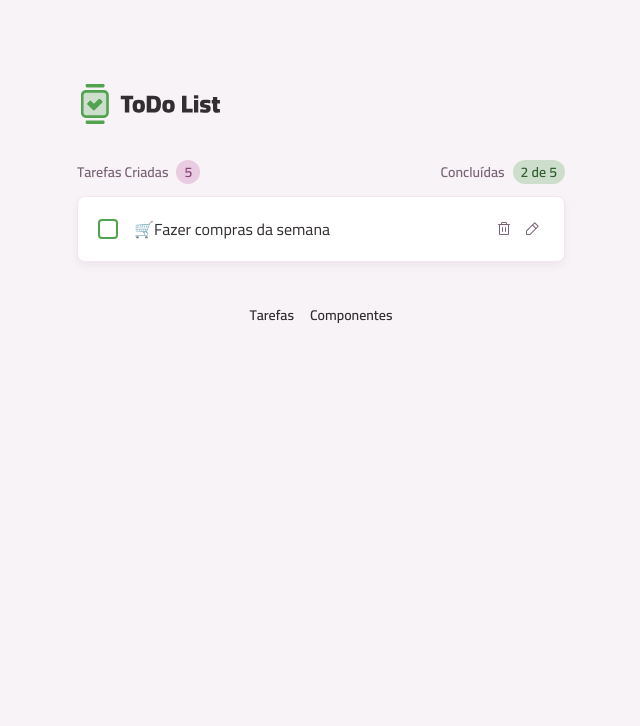
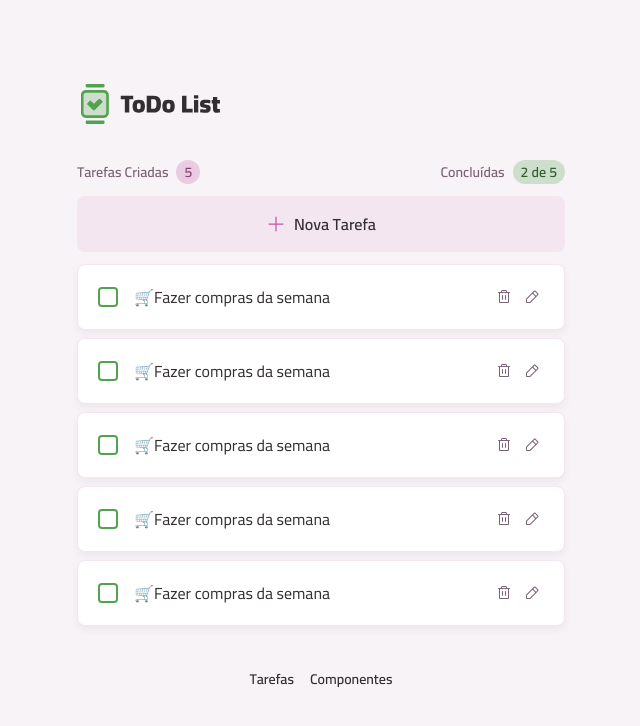
Before and after one commit to paulohenriquecorrea/todo, a React (Vite) app: page / in a window 1280 px wide. Shown: the top 726 px of the page, without its empty margins (319-959 px from the left). Built offline with nearby package versions, Linux system fonts and the light colour scheme.

Commit message:
Criado componente de lista de tarefas

```diff
--- a/src/core-components/task-item.tsx
+++ b/src/core-components/task-item.tsx
@@ -14,7 +14,6 @@
 
     function handleEditTask() {
         setIsEditing(true);
-        console.log(isEditing)
     }
 
     function handleExitEditTask() {
--- /dev/null
+++ b/src/core-components/tasks-list.tsx
@@ -0,0 +1,22 @@
+import Button from "../components/button";
+import PlusIcon from "../assets/icons/Plus-Regular.svg?react"
+import TaskItem from "./task-item";
+
+
+export default function TasksList() {
+    return (
+        <>
+            <section>
+                <Button icon={PlusIcon} className="w-full">Nova Tarefa</Button>
+            </section>
+            <section className="space-y-2">
+                <TaskItem />
+                <TaskItem />
+                <TaskItem />
+                <TaskItem />
+                <TaskItem />
+            </section>
+        </>
+
+    )
+}
--- a/src/pages/page-home.tsx
+++ b/src/pages/page-home.tsx
@@ -1,5 +1,5 @@
 import Container from "../components/container";
-import TaskItem from "../core-components/task-item";
+import TasksList from "../core-components/tasks-list";
 import TasksSummary from "../core-components/tasks-summary";
 
 
@@ -9,7 +9,7 @@
             <header className="flex items-center justify-between">
                 <TasksSummary />
             </header>
-            <TaskItem />
+            <TasksList />
         </Container>
     )
 }
```
Also changed, not shown: src/assets/images/logo.svg.
